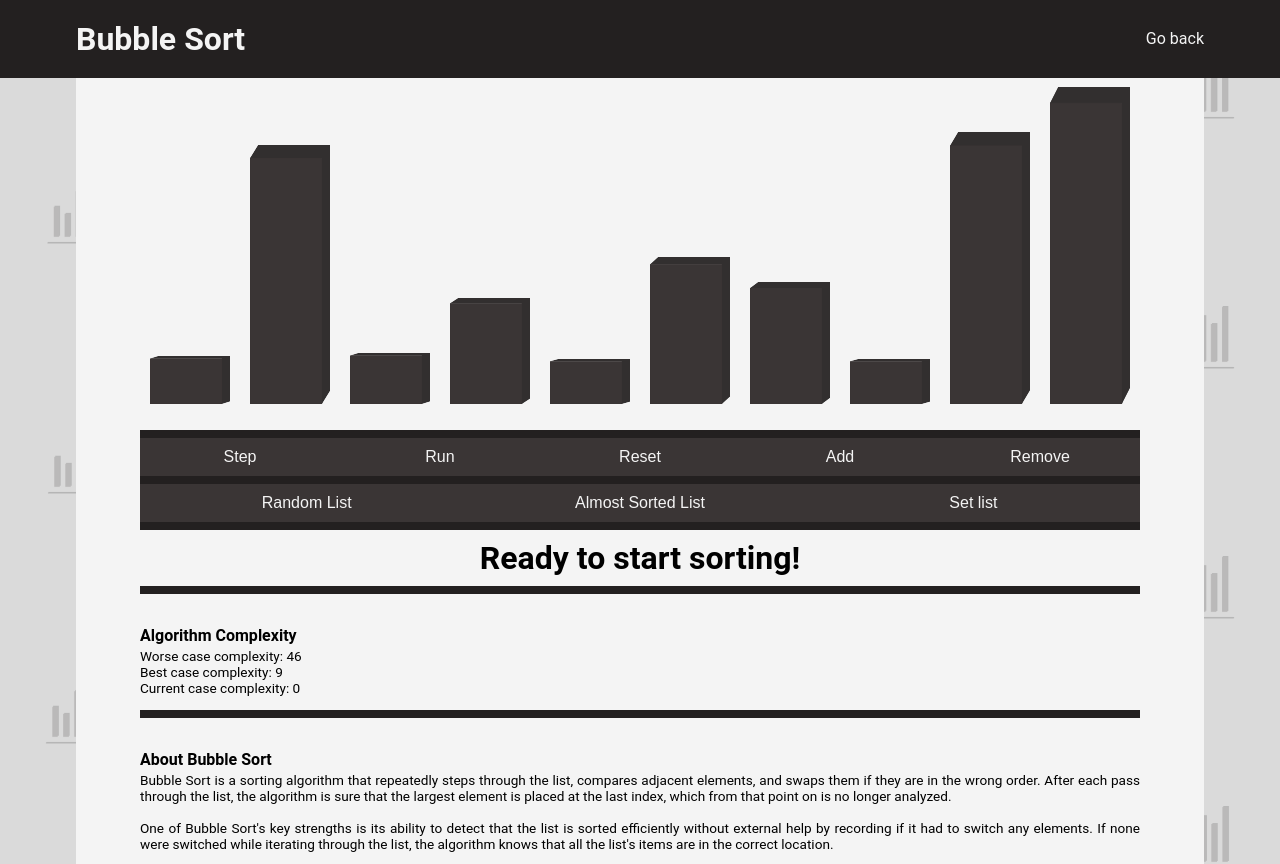
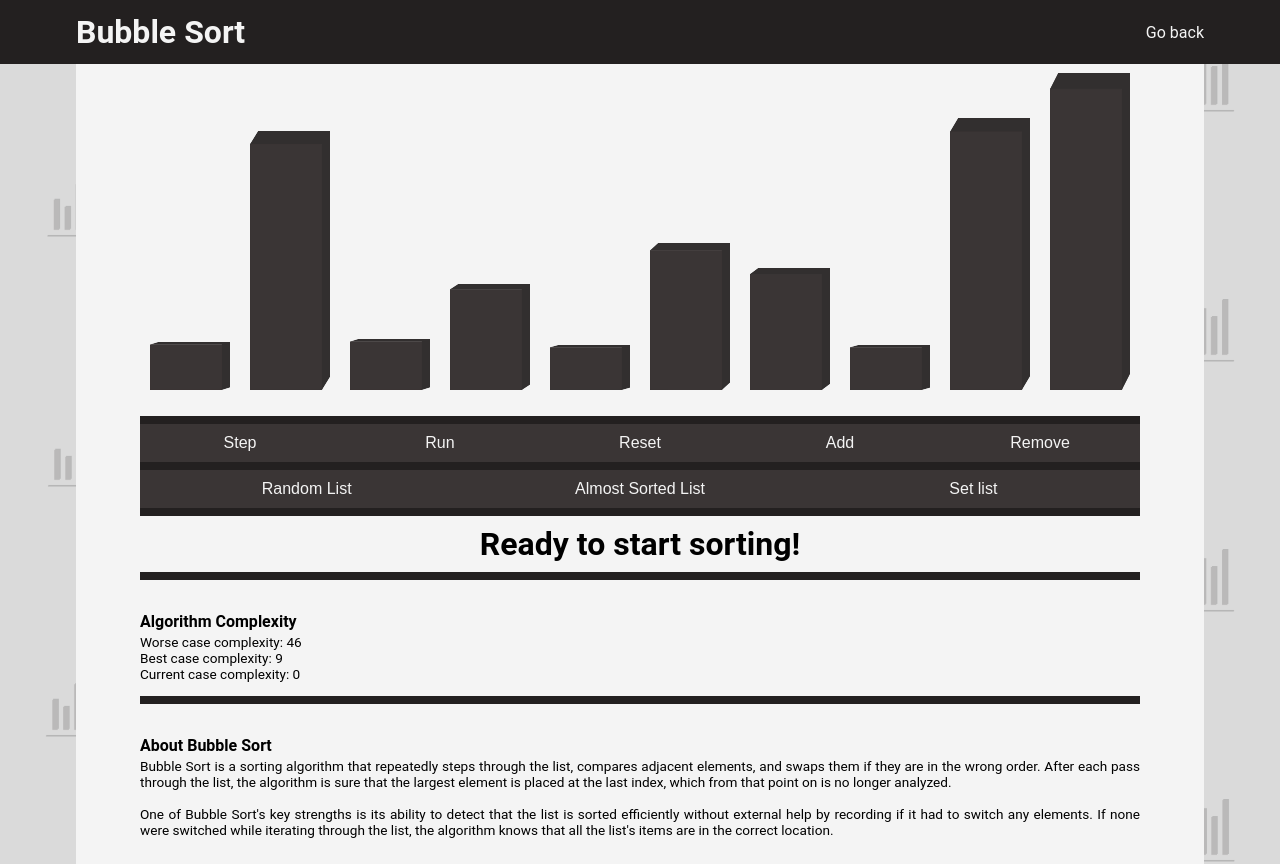
Before and after one commit to OtavioPiza/algorithm-visualizer, a React (Create React App) app: page /#/bubblesort in a window 1280 px wide. Shown: the top 864 px of the page. Built offline with nearby package versions, Linux system fonts and the light colour scheme.

Commit message:
Fixed header size

```diff
--- a/src/styles/Explore.css
+++ b/src/styles/Explore.css
@@ -1,7 +1,7 @@
 .Explore {
     display: grid;
     grid-template-columns: 1fr;
-    grid-template-rows: 6fr 94fr;
+    grid-template-rows: 8vh 1fr;
     grid-template-areas: "header" "main";
     justify-items: center;
 }
@@ -18,7 +18,7 @@
 .Explore .TextContainer {
     grid-area: main;
     width: min(90vw, 1000px);
-    min-height: 94vh;
+    min-height: 92vh;
     padding-left: max(5vw, 10px);
     padding-right: max(5vw, 10px);
     background-color: var(--background-white);
--- a/src/styles/components/ArraySorter.css
+++ b/src/styles/components/ArraySorter.css
@@ -1,7 +1,7 @@
 .ArraySorter {
     display: grid;
     grid-template-columns: 1fr;
-    grid-template-rows: 6fr 94fr;
+    grid-template-rows: 8vh 1fr;
     grid-template-areas: "header" "main";
     justify-items: center;
 }
```
